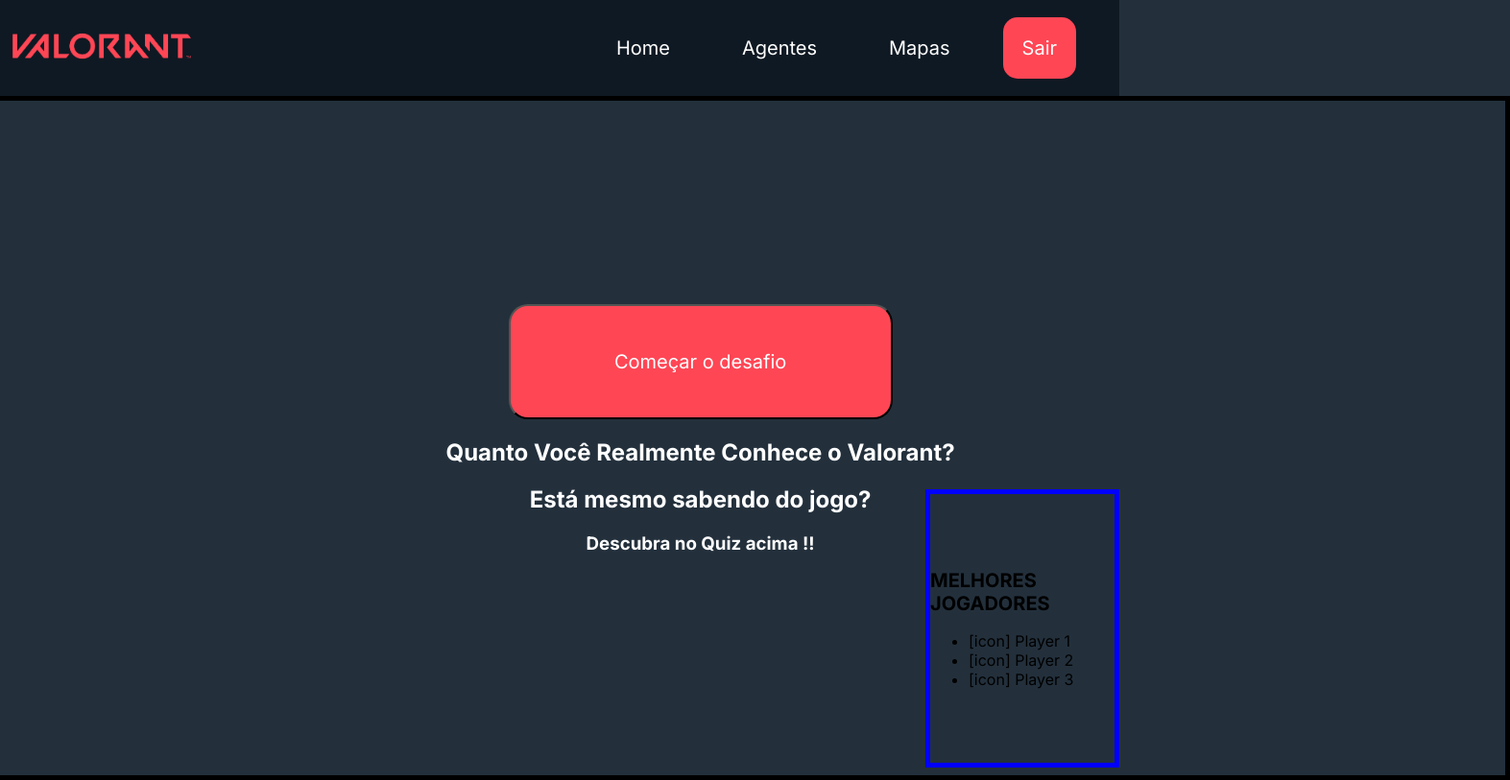
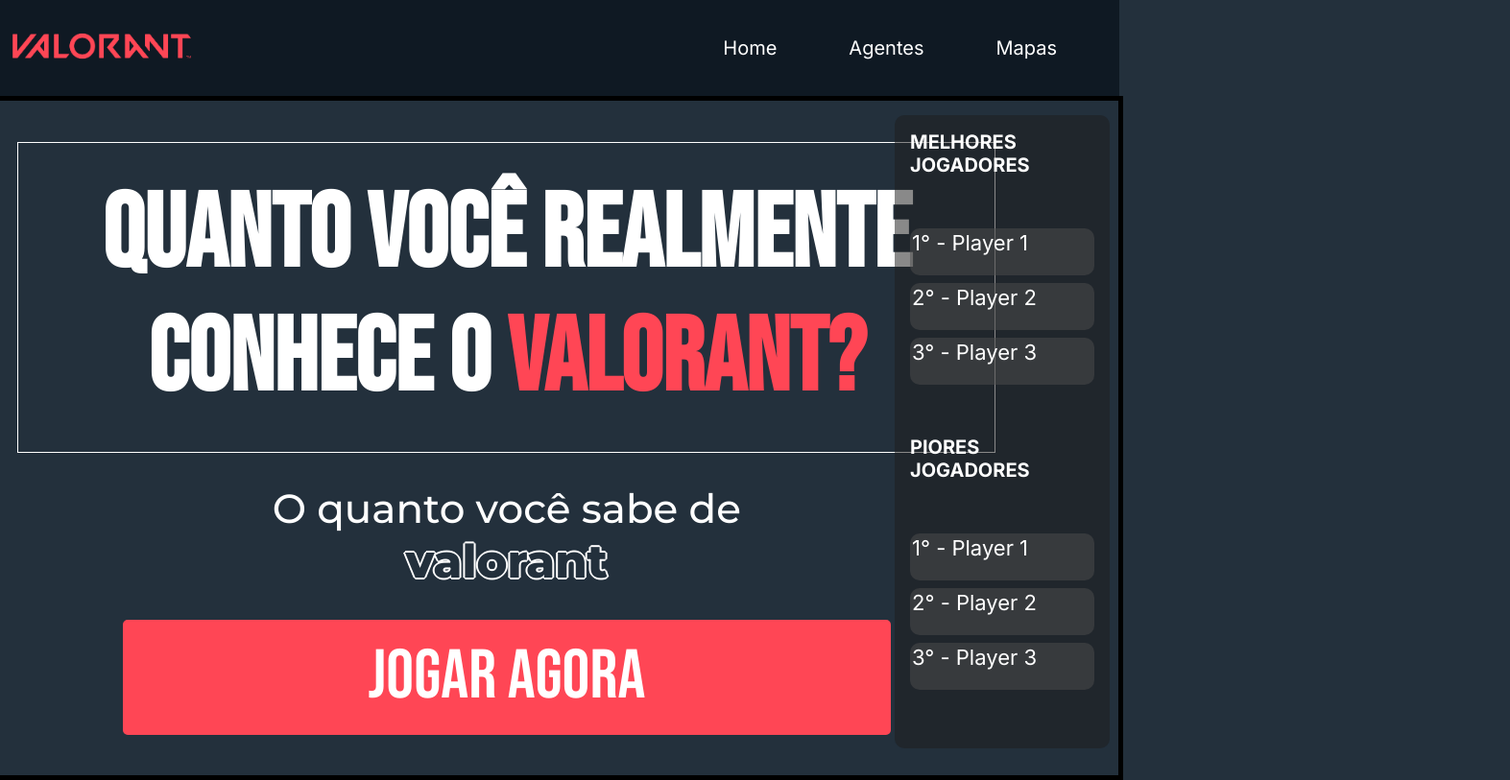
Before and after one commit to FelipeAlbertim/Projeto-Individual, a website: page public/quiz.html in a window 1280 px wide. Shown: the full height of the page at 96% size, 1573 px wide, since content can reach past the window. Drawn offline with Linux system fonts and the light colour scheme.

Commit message:
Estilização da tela introdutória do quiz

```diff
--- a/public/css/style-quiz.css
+++ b/public/css/style-quiz.css
@@ -3,6 +3,40 @@
     padding: 0;
     background-color: #23303C;
     font-family: "Inter";
+}
+*{
+    margin: 0;
+    padding: 0;
+}
+@keyframes aument {
+
+    0%{
+        clip-path: circle(12.5% at 50% 50%);
+
+
+
+    }
+
+    100%{
+        clip-path: circle(100% at 50% 50%);
+        opacity: 100%;
+
+
+
+    }
+
+
+
+
+}
+@keyframes jump {
+    to{}
+    from{
+        transform: translateY(10px);
+        background-color: rgb(255, 0, 0);
+        box-shadow: 0px 0px 1000px #ff0015;
+        border: 2px solid #ffffff;
+    }
 }
 
 /*  ----------------------  navbar -----------------------------------*/
@@ -79,51 +113,173 @@
 #quiz-container{
     display: flex;
     border: solid 5px; /* COM BORDA DE 5PX QUE VOU TROCAR POR PADDING */
-    width: 209.65vh;
+    width: 99.5%;
     height: 87.9vh;
     /* PERFEITO */
     align-items: flex-end;
     justify-content: end;
 }
 
-#quiz-container #top-jogadores{
-    height: 35%;
+#top-jogadores{
+
+    max-height: auto;
     width: 15%;
-    border: solid 5px blue;
+    display: flex;
+    font-size: 22px;
+    color: #fff;
+    background-color: #1d1d1d85;
+    border-radius: 10px;
     align-content: center;
     justify-content: center;
     position: absolute;
     bottom: 0;
     right: 0;
+    flex-direction: column;
+    list-style: none;
+    gap: 8px;
+    position: absolute;
+    top: 100px;
+    right: 10PX;
+    transform: translate(-50% 50%);
+    padding: 1rem;
+    margin: 20px 0px;
 }
-
+#top-jogadores li {
+    background-color: #4e4e4e80;
+    display: flex;
+    padding: 2px;
+    border-radius: 10px;
+    height: 45px;
+}
+#top-jogadores ul {
+    height: 80%;
+    display: flex;
+    flex-direction: column;
+    /* align-items: center; */
+    justify-content: center;
+    gap: 8px;
+}
 #comecar{
     align-items: center;
     display: flex;
     flex-direction: column;
 }
+.img {
+    width: 100%;
+    height: 100%;
+    background-image: url(../assets/imgs/btn-start.png);
+    opacity: 0;
+}
+
 
 #btn-comecar {
     background-color: #FF4655;
-    border-color: black;
-    font-size: 20px;
+    border-color: white;
+    font-size: 35px;
     outline-color: white;
     height: 15vh;
-    width: 50vh;
-    border-radius: 20px;
+    width: 100vh;
+    border-radius: 5px;
     outline: none;
     font-family: "Inter";
     color:white;
     text-align: center;
+    background-color: #FF4655;
+    border: 2px solid #FF4655;
+    display: flex;
+    align-items: center;
+    justify-content: center;
 
-    /* background-image: url(../assets/imgs/btn-start.png); */
-    background-color: #FF4655;
+
 
 }
 
+.textQuiz {
+    font-size: 72px;
+    font-weight: 500;
+    transition: 0.5s;
+
+    font-family: "Bebas Neue", sans-serif;
+    font-weight: 400;
+    font-style: normal;
+    width: auto;
+    position: absolute;
+
+
+}
+.text{
+    font-size: 72px;
+    font-weight: 500;
+    transition: 0.5s;
+    padding: 2rem;
+    display: flex;
+    align-items: center;
+    justify-content: center;
+
+    font-family: "Bebas Neue", sans-serif;
+    font-weight: 400;
+    font-style: normal;
+    color: none;
+    border: 1px solid white;
+
+
+
+
+}
+.subtitulo {
+
+  font-family: "Montserrat", sans-serif;
+  font-optical-sizing: auto;
+  font-weight: weight;
+  font-style: normal;
+  font-size: 42px;
+  font-weight: 500;
+  width: 100%;
+
+
+}
+.subtitulo.vava {
+    font-size: 48px;
+  font-weight: 800;
+text-shadow: 2px 0 #fff, -2px 0 #fff, 0 2px #fff, 0 -2px #fff,
+    1px 1px #fff, -1px -1px #fff, 1px -1px #fff, -1px 1px #fff;
+    color: #23303C;
+
+
+
+}
+#btn-comecar:hover .img {
+    animation-name: aument;
+    animation-duration: 1s;
+    animation-fill-mode: forwards;
+
+
+
+
+}
+#btn-comecar:hover {
+    animation-name: jump;
+    animation-duration: 0.7s;
+    animation-fill-mode: forwards;
+    animation-iteration-count: infinite;
+    animation-direction: alternate;
+
+
+
+
+}
+#btn-comecar:hover p{
+    display: none;
+}
 #textos-comecar{
     color: white;
     font-size: 16px;
     align-items: center;
     text-align: center;
+    display: flex;
+    justify-content: center;
+    width: 80%;
+    flex-direction: column;
+    height: calc(100% - 4rem);
+    gap: 2rem;
 }
--- a/public/quiz.html
+++ b/public/quiz.html
@@ -6,10 +6,19 @@
     <meta name="viewport" content="width=device-width, initial-scale=1.0">
     <title>Valorant's Club | Quiz</title>
     <link rel="stylesheet" href="css/style-quiz.css">
+
+    <script src="./js/sessao.js"></script>
+
     <link rel="icon" href="assets/icon/icon.jpg">
     <link rel="preconnect" href="https://fonts.googleapis.com">
     <link rel="preconnect" href="https://fonts.gstatic.com" crossorigin>
     <link href="https://fonts.googleapis.com/css2?family=Inter:wght@100..900&display=swap" rel="stylesheet">
+    <link rel="preconnect" href="https://fonts.googleapis.com">
+<link rel="preconnect" href="https://fonts.gstatic.com" crossorigin>
+<link href="https://fonts.googleapis.com/css2?family=Bebas+Neue&display=swap" rel="stylesheet">
+<link rel="preconnect" href="https://fonts.googleapis.com">
+<link rel="preconnect" href="https://fonts.gstatic.com" crossorigin>
+<link href="https://fonts.googleapis.com/css2?family=Montserrat:ital,wght@0,100..900;1,100..900&display=swap" rel="stylesheet">
 </head>
 
 
@@ -29,7 +38,7 @@
                 <li> <a href="#conheca">Home</a> </li>
                 <li><a href="#agentes">Agentes</a></li>
                 <li><a href="#mapas">Mapas</a></li>
-                <li class="btn"><a href="#">Sair</a> </li>
+                <li class="btn" id="btn_sair" style="display: none;" onclick="limparSessao()">Sair</li>
             </ul>
         </div>
     </div>
@@ -39,23 +48,55 @@
 
     <div id="quiz-container" style="align-items: center; justify-content: center;">
         <div id="comecar">
-            <button id="btn-comecar">Começar o desafio</button>
             <div id="textos-comecar">
-                <h2>Quanto Você Realmente Conhece o Valorant?</h2>
-                <h2>Está mesmo sabendo do jogo?</h2>
-                <h3>Descubra no Quiz acima !!</h3>
+                <div class="text">
+                <h2>Quanto Você Realmente Conhece o <span style="color: #FF4655;">Valorant?</span></h2>
+            </div>
+            <div class="subtitulo">
+                <p>O quanto você sabe de <div class="subtitulo vava">valorant</div></p>
+            </div>
+                <button id="btn-comecar"><p class="textQuiz">Jogar agora</p><div class="img"></div></button>
+
             </div>
         </div>
 
         <div id="top-jogadores">
             <h2 style="font-size: 20px;">MELHORES JOGADORES</h2>
             <ul>
-                <li>[icon] Player 1</li>
-                <li>[icon] Player 2</li>
-                <li>[icon] Player 3</li>
+                <li>1° - Player 1</li>
+                <li>2° - Player 2</li>
+                <li>3° - Player 3</li>
+            </ul>
+            <h2 style="font-size: 20px;">PIORES JOGADORES</h2>
+            <ul>
+                <li>1° - Player 1</li>
+                <li>2° - Player 2</li>
+                <li>3° - Player 3</li>
             </ul>
         </div>
     </div>
 </body>
 
 </html>
+
+<script>
+
+    function sumirBotaoSair() {
+        document.getElementById('btn_login').style.display = 'block';
+        document.getElementById('btn_cadastro').style.display = 'block';
+    }
+
+    function aparecerBotaoSair() {
+                document.getElementById('btn_sair').style.display = 'block';
+    }
+
+    if (sessionStorage.EMAIL_USUARIO == null || sessionStorage.EMAIL_USUARIO == "" || sessionStorage.EMAIL_USUARIO == undefined &&
+
+    sessionStorage.NOME_USUARIO == null || sessionStorage.EMAIL_USUARIO == "" || sessionStorage.EMAIL_USUARIO == undefined
+    ) {
+        sumirBotaoSair()
+    }
+    else {
+        aparecerBotaoSair ()
+    }
+</script>
```
